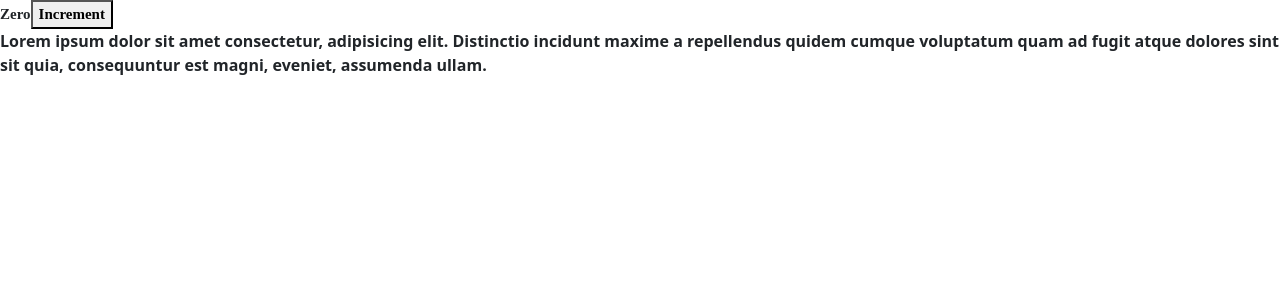
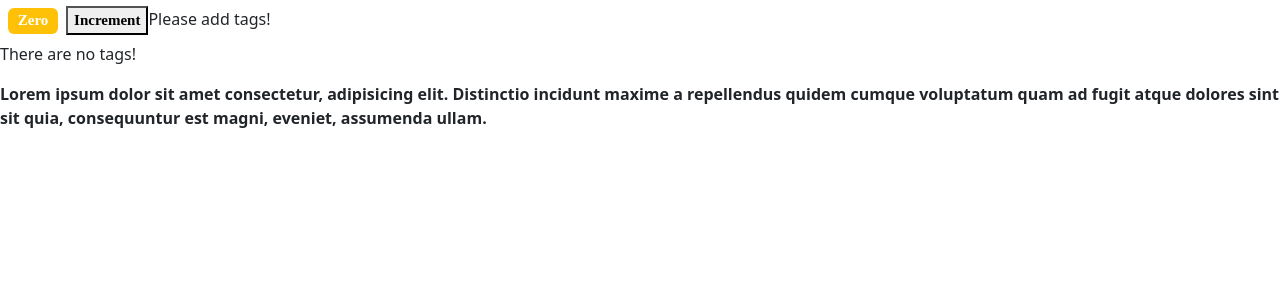
Before and after one commit to atharvapatil123/React-repository, a React (Create React App) app: page / in a window 1280 px wide. Shown: the top 300 px of the page. Built offline with nearby package versions, Linux system fonts and the light colour scheme.

Commit message:
Conditional rendering, Handling events, Updating the state, passing id as parameter

```diff
--- a/src/components/counter.jsx
+++ b/src/components/counter.jsx
@@ -1,5 +1,5 @@
 // import React ,{Components} from 'React';
-//50:37
+//1:16:45
 import React, { Component } from "react"; //imrc
 
 // export default class Counter extends Component {
@@ -11,6 +11,7 @@
   state = {
     count: 0,
     imageUrl: "https://picsum.photos/200",
+    tags: [],
   }; //Consits of any data that the components need
 
   style = {
@@ -19,21 +20,33 @@
     fontFamily: "serif",
   };
 
+  // constructor() {
+  //   super();
+  // this.increment = this.increment.bind(this); //Binds the current object to the bound function
+  // }
+
   render() {
     return (
       <div>
         {/* <img src={this.state.imageUrl} alt="" /> */}
         {/* <span style={this.style} className="badge bg-secondary m-2 "> */}
-        <span style={this.style} className={this.getBadgeClasses}>
+        <span style={this.style} className={this.getBadgeClasses()}>
           {this.formatCount()}
         </span>
+
         <button
+          onClick={() => this.increment({ id: 1 })}
+          // Required when we pass id as argument
           style={this.style}
           className="btn-primary btn-sm"
-          onClick={this.increment()}
         >
           Increment
         </button>
+
+        {this.state.tags.length === 0 && "Please add tags!"}
+        {/* In case when 2nd operand is non-boolean in js, it converts it to bool, here atlease 1 character evaluates to truth, thus returns the 2nd operand. Similarly, for true && "hi" && 1, answer will be 1  */}
+        {this.renderTags()}
+
         <p style={{ fontWeight: "bold" }}>
           Lorem ipsum dolor sit amet consectetur, adipisicing elit. Distinctio
           incidunt maxime a repellendus quidem cumque voluptatum quam ad fugit
@@ -41,6 +54,17 @@
           assumenda ullam.
         </p>
       </div>
+    );
+  }
+
+  renderTags() {
+    if (this.state.tags.length === 0) return <p>There are no tags!</p>;
+    return (
+      <ul>
+        {this.state.tags.map((tag) => (
+          <li key={tag}>{tag}</li>
+        ))}
+      </ul>
     );
   }
 
@@ -52,13 +76,19 @@
 
   formatCount() {
     const { count } = this.state; //destructurig
+    console.log(count);
     return count === 0 ? "Zero" : count;
     // return count === 0 ? <h1>Zero</h1> : count;
   }
 
-  increment() {
-    this.state.count += 1;
-  }
+  increment = (product) => {
+    // let x = this.state.count;
+    // x += 1; //React is not aware that we are updating the state
+    // this.state.count = x;
+    // console.log(this.state.count);
+    console.log(product);
+    this.setState({ count: this.state.count + 1 });
+  };
 }
 
 export default Counter;
```
